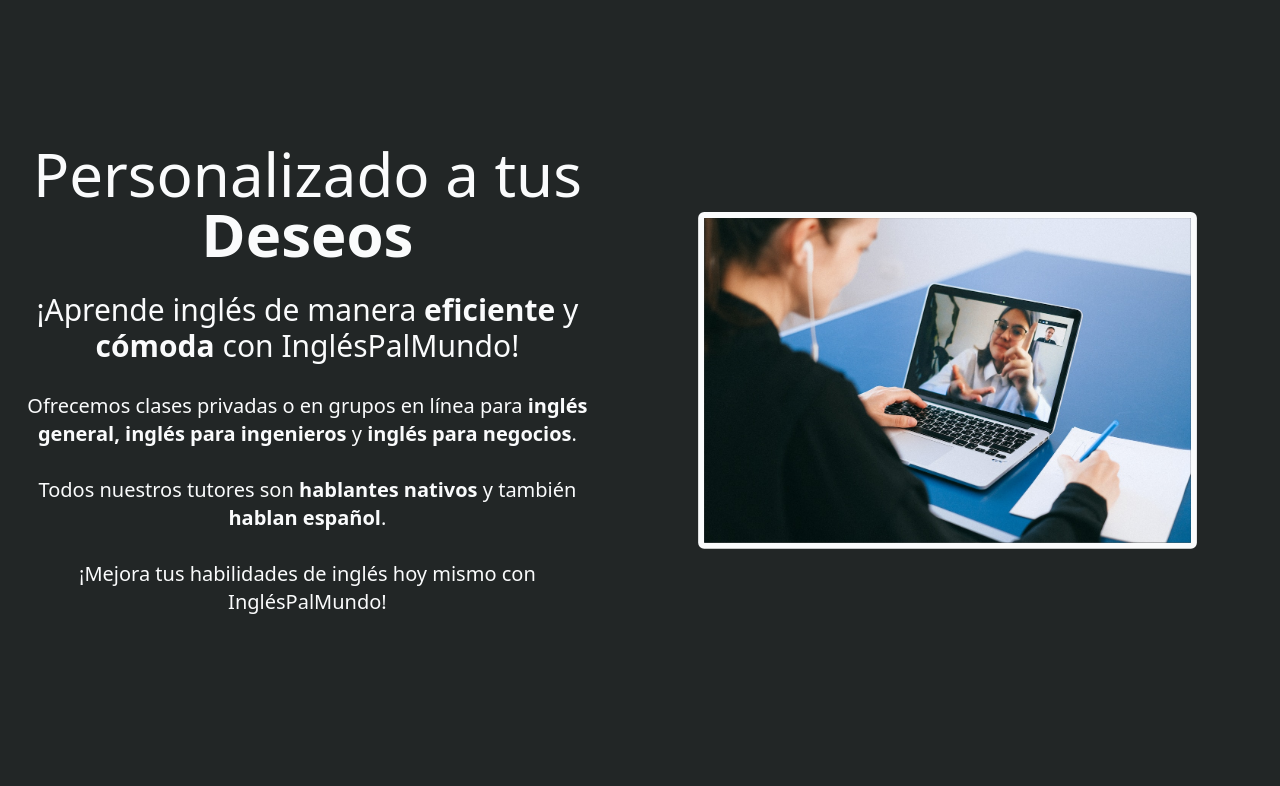
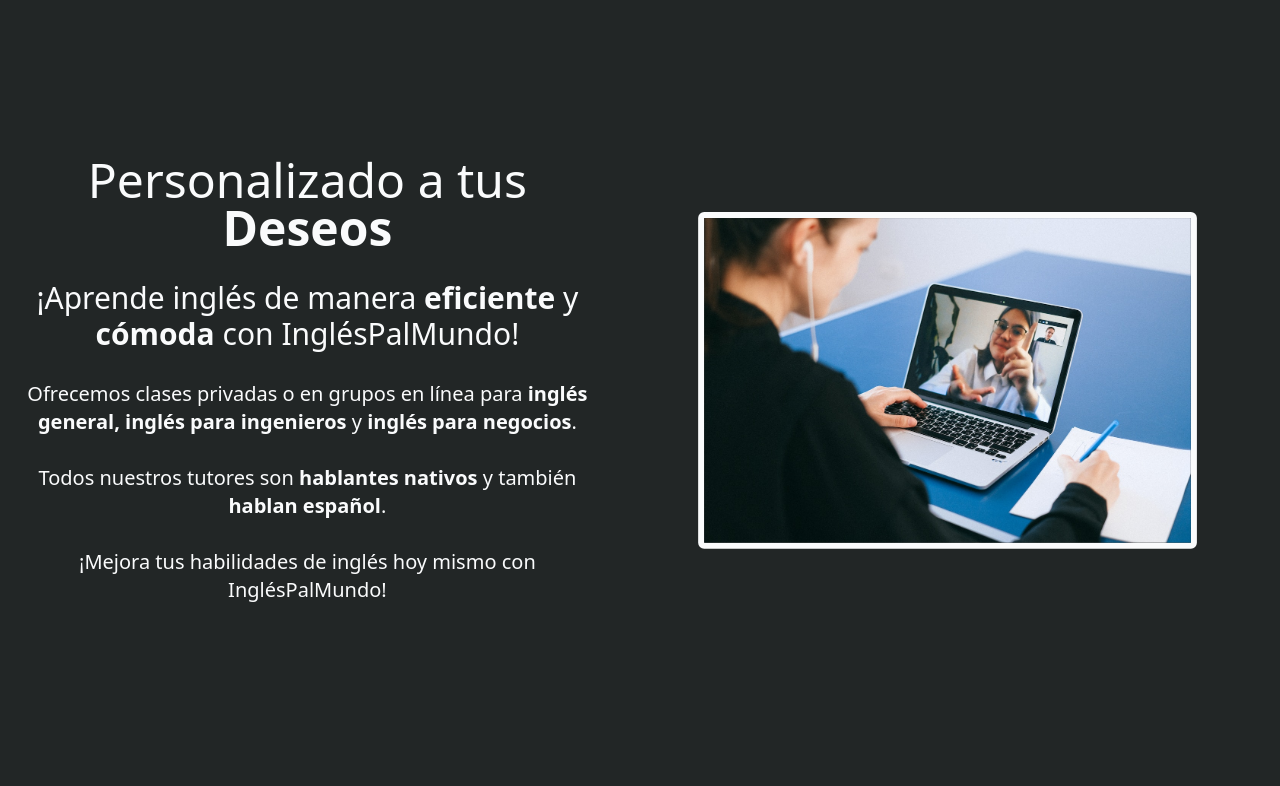
Before and after one commit to AngusGaukrogerDev/website-ingles-pal-mundo, a Vue app: page / in a window 1280 px wide. Shown: the part 980-1766 px from the top of the page. Built offline with nearby package versions, Linux system fonts and the light colour scheme.

Commit message:
okay really done this time

```diff
--- a/src/components/HomeElements/Book.vue
+++ b/src/components/HomeElements/Book.vue
@@ -7,7 +7,7 @@
         </div>
         <section id="Precios" class="relative h-screen w-100 flex flex-col space-y-8 justify-center z-0">
             <h1 class="text-fade1 sm:text-7xl text-5xl text-center font-bold py-2 ">Precios</h1>
-            <div  class="w-100 h-100 text-texttone flex flex-row justify-around items-center">
+            <div  class="w-100 h-100 text-texttone flex flex-row flex-wrap justify-around items-center">
                 <div v-for="item in pricingStruct" class-=" ">
                     <Package :price="item.price" :title="item.title" :includes="item.includes" />
                 </div>
--- a/src/components/HomeElements/Hero.vue
+++ b/src/components/HomeElements/Hero.vue
@@ -7,7 +7,7 @@
     <section id="#Inicio" class="h-screen w-100 bg-texttonehover flex  flex-col justify-around  mx-auto z-0 relative top-0 left-0">
         <div class="md:visible"></div>
         <div class="py-8 px-4  mx-auto   text-left lg:py-16 lg:px-12">
-            <h1 class="animate__animated animate__slideInLeft  sm:text-7xl text-5xl  py-2 ">Lecciones de <strong>Inglés</strong></h1>
+            <h1 class="animate__animated animate__slideInLeft  sm:text-7xl text-5xl  py-2 ">Lecciones de <strong class=" ">Inglés</strong></h1>
             <h1 class="animate__animated animate__slideInLeft  sm:text-7xl text-5xl  py-2 ">Para <TransitionRoot
                 appear
             :show="isShowing"
@@ -17,7 +17,7 @@
             enter-to="opacity-100 rotate-0 scale-100"
             leave="transform duration-500 transition ease-in-out"
             leave-from="opacity-100 rotate-0 scale-100 "
-            leave-to="opacity-0 scale-95"><strong > {{ randomWord }}</strong>
+            leave-to="opacity-0 scale-95"><strong class="" > {{ randomWord }}</strong>
             </TransitionRoot></h1>
             <h2 class="sm:text-2xl text-lg  py-2 ">¡Aprende Inglés Cómo Quieras!</h2>
             <button class="shadow-2xl font-bold bg-gradient-to-r from-main to-highlight my-2 hover:scale-105 text-texttone rounded-md border-texttone p-3 border-5">Empeza Hoy</button>
--- a/src/components/HomeElements/Info.vue
+++ b/src/components/HomeElements/Info.vue
@@ -2,7 +2,7 @@
     <section id="SobreNosotros" class="bg-fade1 flex-wrap-reverse xl:flex-nowrap w-100 relative h-screen flex sm:flex-row justify-around items-center z-0">
         <div class=" flex  flex-col justify-center items-center px-6">
             <div></div>
-            <h1 class="sm:text-6xl text-4xl text-texttone text-center py-2 ">Personalizado a tus <strong>Deseos</strong></h1>
+            <h1 class="sm:text-5xl text-4xl text-texttone text-center py-2 ">Personalizado a tus <strong class="">Deseos</strong></h1>
             <h2 class="sm:text-3xl text-xl text-texttone py-2 text-center sm:mt-3">¡Aprende inglés de manera <strong>eficiente</strong> y <strong>cómoda</strong> con InglésPalMundo! </h2>
             <h2 class="sm:text-xl text-lg text-texttone py-2 text-center sm:mt-3">Ofrecemos clases privadas o en grupos en línea para <strong>inglés general, inglés para ingenieros</strong> y <strong>inglés para negocios</strong>. </h2>
             <h2 class="sm:text-xl text-lg text-texttone py-2 text-center sm:mt-3">Todos nuestros tutores son <strong>hablantes nativos</strong> y también <strong>hablan español</strong>.</h2>
```
